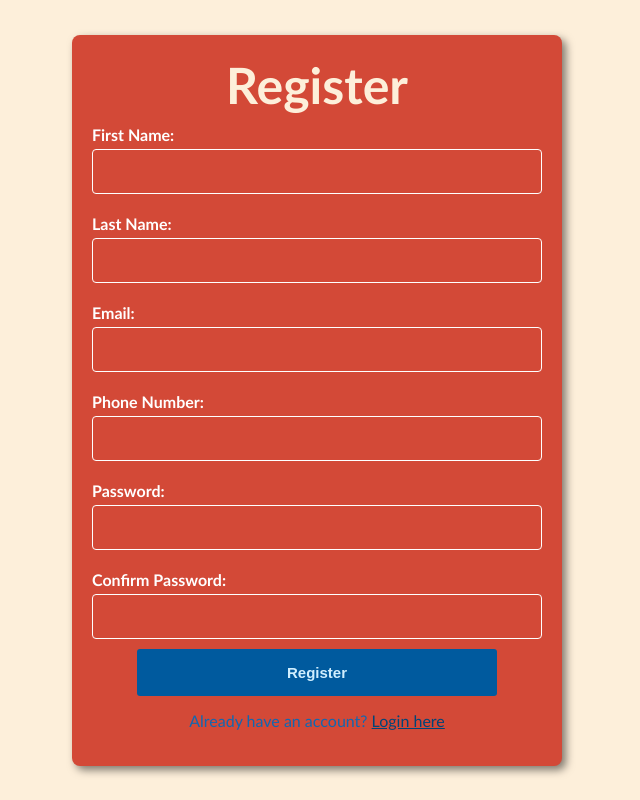
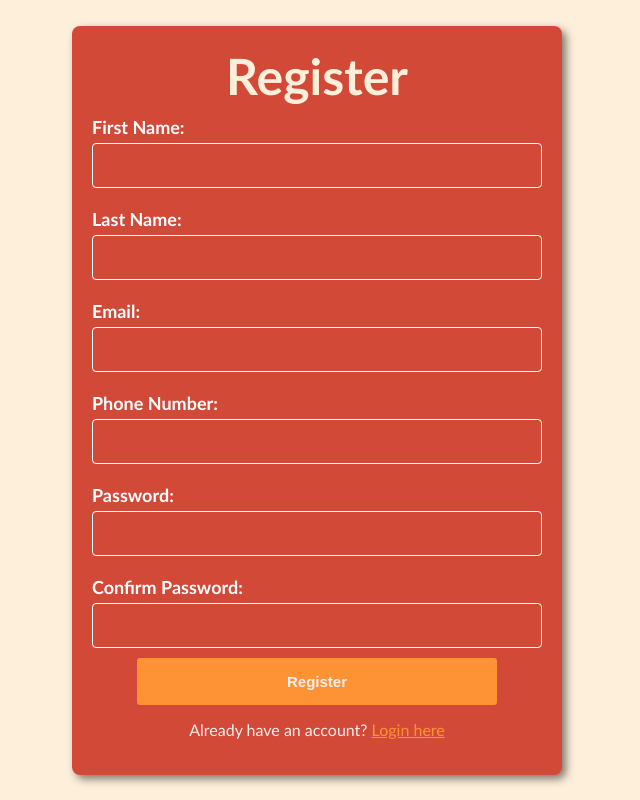
Before and after one commit to BryzMcln/HRM-Feature, a PHP site: page /register.html in a window 1280 px wide. Shown: the whole page, without its empty margins (323-963 px from the left). Run offline with PHP 8.4, Linux system fonts and the light colour scheme.

Commit message:
log in and register

```diff
--- a/log_style.css
+++ b/log_style.css
@@ -11,6 +11,7 @@ body {
     text-align: center;
     background-color: #FDEFDA;
     padding: 20px;
+    margin: 0;
 }
 
 
@@ -27,7 +28,7 @@ body {
 .login-form h1 {
     color: #FFFFFF;
     font-size: 50px;
-    transition: color 0.3s ease;
+    transition: color, text-shadow 0.3s ease;
 }
 
 .login-form h1:hover {
--- a/login.html
+++ b/login.html
@@ -21,7 +21,7 @@
 
             <button type="submit" name="submit">Log In</button>
             <p class="register-link">
-                Don't have an account? <a href="#">Register now!</a>
+                Don't have an account? <a href="register.html">Register now!</a>
             </p>
         </form>
     </div>
--- a/register.html
+++ b/register.html
@@ -32,7 +32,7 @@
             <input type="password" id="confirm_password" name="confirm_password" required />
 
             <button type="submit" name="submit">Register</button>
-            <p class="login-link">Already have an account? <a href="login.php">Login here</a></p>
+            <p class="login-link">Already have an account? <a href="login.html">Login here</a></p>
         </form>
     </div>
 </body>
--- a/register_style.css
+++ b/register_style.css
@@ -14,6 +14,10 @@ label {
     font-weight: bold;
 }
 
+label {
+    font-size: 18px;
+}
+
 .register-container h1 {
     color: #FDEFDA;
     text-align: center;
@@ -26,21 +30,6 @@ label {
 .register-container h1:hover {
     color: #c7e0f4;
     text-shadow: 2px 2px 5px #1167b1;
-}
-
-.login-link {
-    margin-top: 15px;
-    text-align: center;
-    color: #1167b1;
-}
-
-.login-link a {
-    color: #004578;
-    text-decoration: underline;
-}
-
-.login-link a:hover {
-    color: #d0efff;
 }
 
 form {
@@ -73,8 +62,8 @@ input {
 }
 
 button {
-    background-color: #005a9e;
-    color: #d0efff;
+    background-color: #FD9334;
+    color: #F8EFEF;
     padding: 15px;
     border: none;
     border-radius: 3px;
@@ -88,5 +77,21 @@ button {
 }
 
 button:hover {
-    background-color: #004578;
+    background-color: #dc6b07;
 }
+
+.login-link {
+    margin-top: 15px;
+    text-align: center;
+    color: #F8EFEF;
+}
+
+.login-link a {
+    color: #FD9334;
+    text-decoration: underline;
+}
+
+.login-link a:hover {
+    color: #F8EFEF;
+    transition: color 0.3s ease;
+}
```
